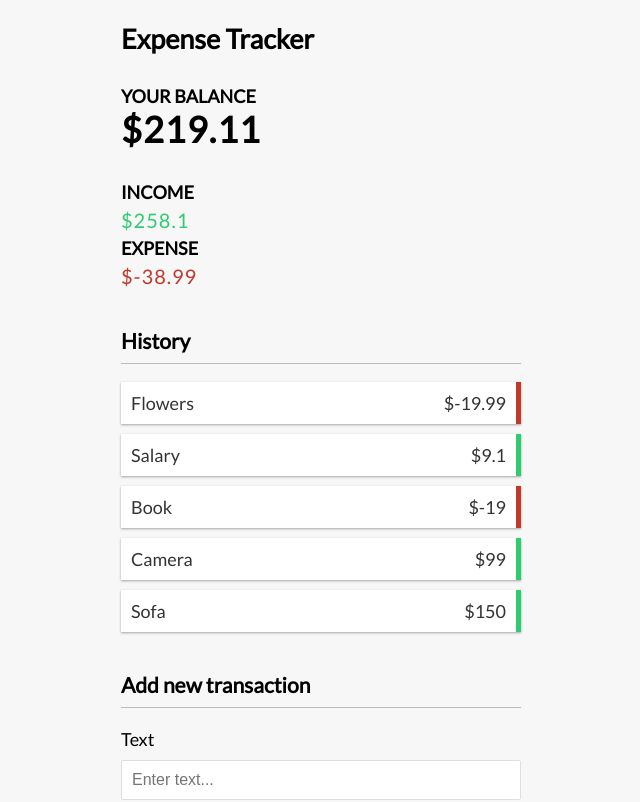
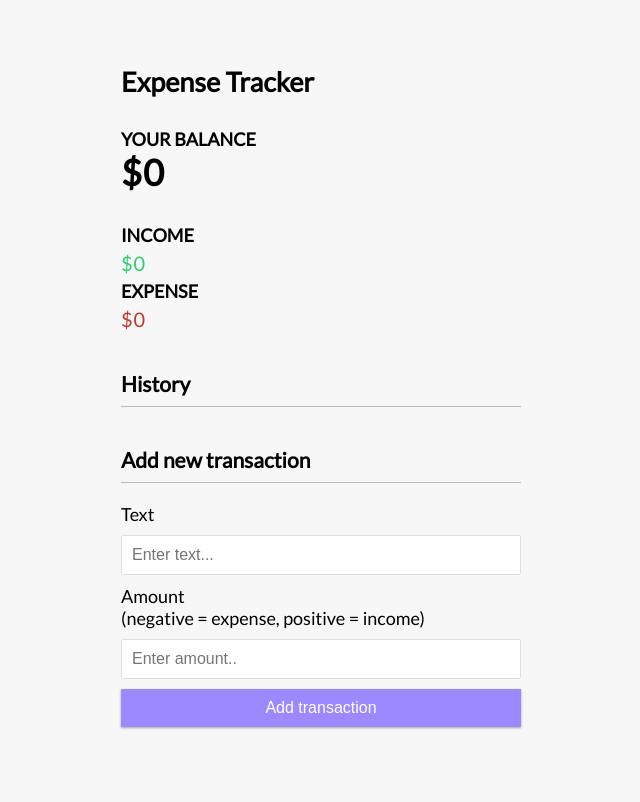
Before and after one commit to BertoPolo/vue-expense-tracker, a Vue app: page / in a window 1280 px wide. Shown: the top 802 px of the page, without its empty margins (319-959 px from the left). Built offline with nearby package versions, Linux system fonts and the light colour scheme.

Commit message:
move to localStorage data and finish project. despite CSS improvements

```diff
--- a/src/App.vue
+++ b/src/App.vue
@@ -16,17 +16,17 @@
 import AddTransaction from "./components/AddTransaction.vue"
 
 import { useToast } from "vue-toastification"
-import { ref, computed } from "vue"
+import { ref, computed, onMounted } from "vue"
 
 const toast = useToast()
+onMounted(() => {
+  //this is something like useEffect
+  let savedTransactions = JSON.parse(localStorage.getItem("transactions"))
 
-const transactions = ref([
-  { id: 1, text: "Flowers", amount: -19.99 },
-  { id: 2, text: "Salary", amount: 9.1 },
-  { id: 3, text: "Book", amount: -19 },
-  { id: 4, text: "Camera", amount: 99 },
-  { id: 5, text: "Sofa", amount: 150 },
-])
+  if (savedTransactions) transactions.value = savedTransactions
+})
+
+const transactions = ref([])
 
 // get total amount of expenses
 const total = computed(() => transactions.value.reduce((acc, transaction) => acc + transaction.amount, 0))
@@ -54,6 +54,7 @@
     text: transactionData.text,
     amount: transactionData.amount,
   })
+  saveTransactionsToLocalStorage()
   toast.success("Transaction added")
 }
 
@@ -64,7 +65,13 @@
 const handleTransactionDelete = (id) => {
   console.log("id to delete: ", id)
   transactions.value = transactions.value.filter((transaction) => transaction.id !== id)
-
+  saveTransactionsToLocalStorage()
   toast.success("Transaction deleted")
 }
+
+//save to local storage
+const saveTransactionsToLocalStorage = () => {
+  //this part i do not understand at all
+  localStorage.setItem("transactions", JSON.stringify(transactions.value))
+}
 </script>
```
